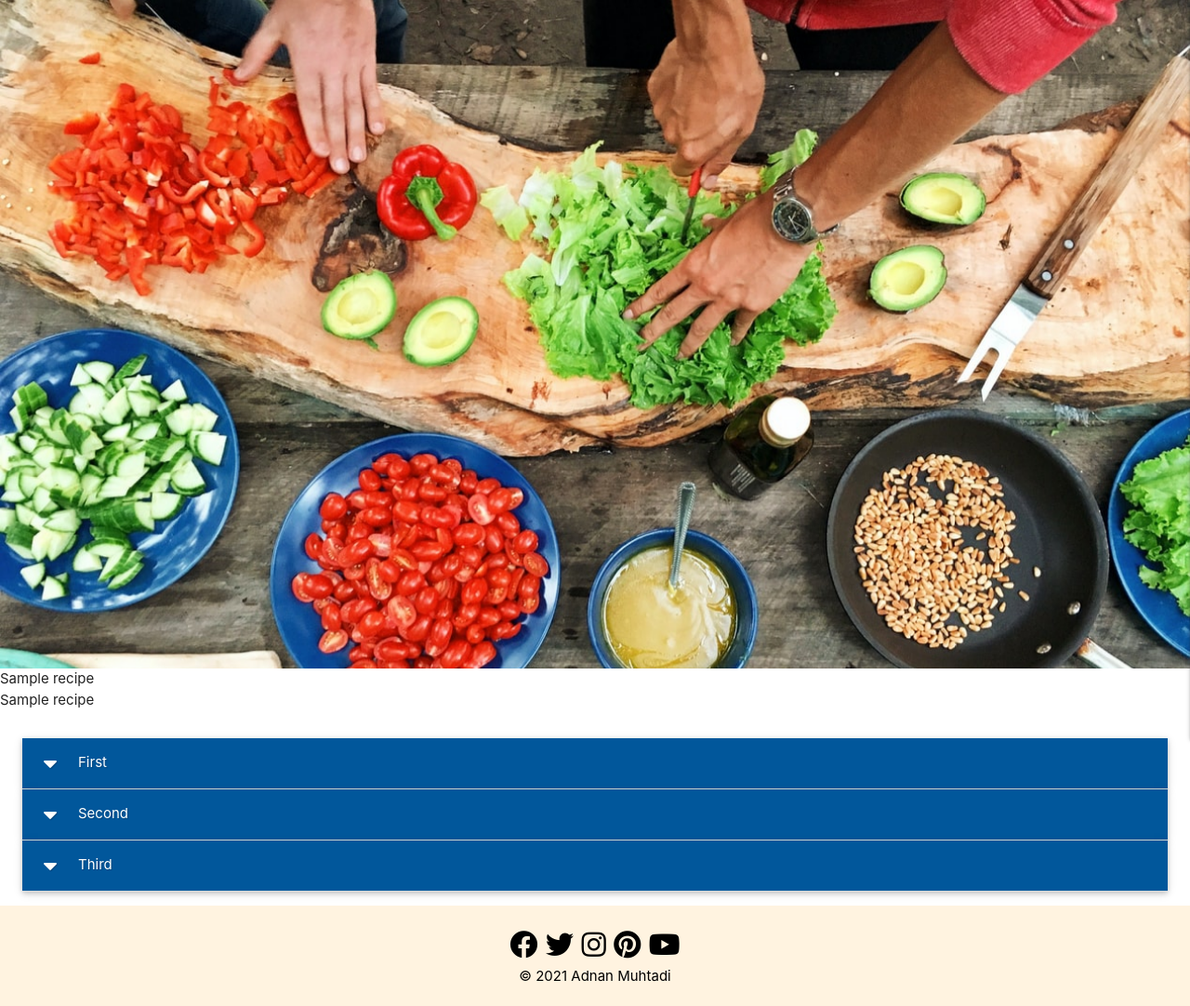
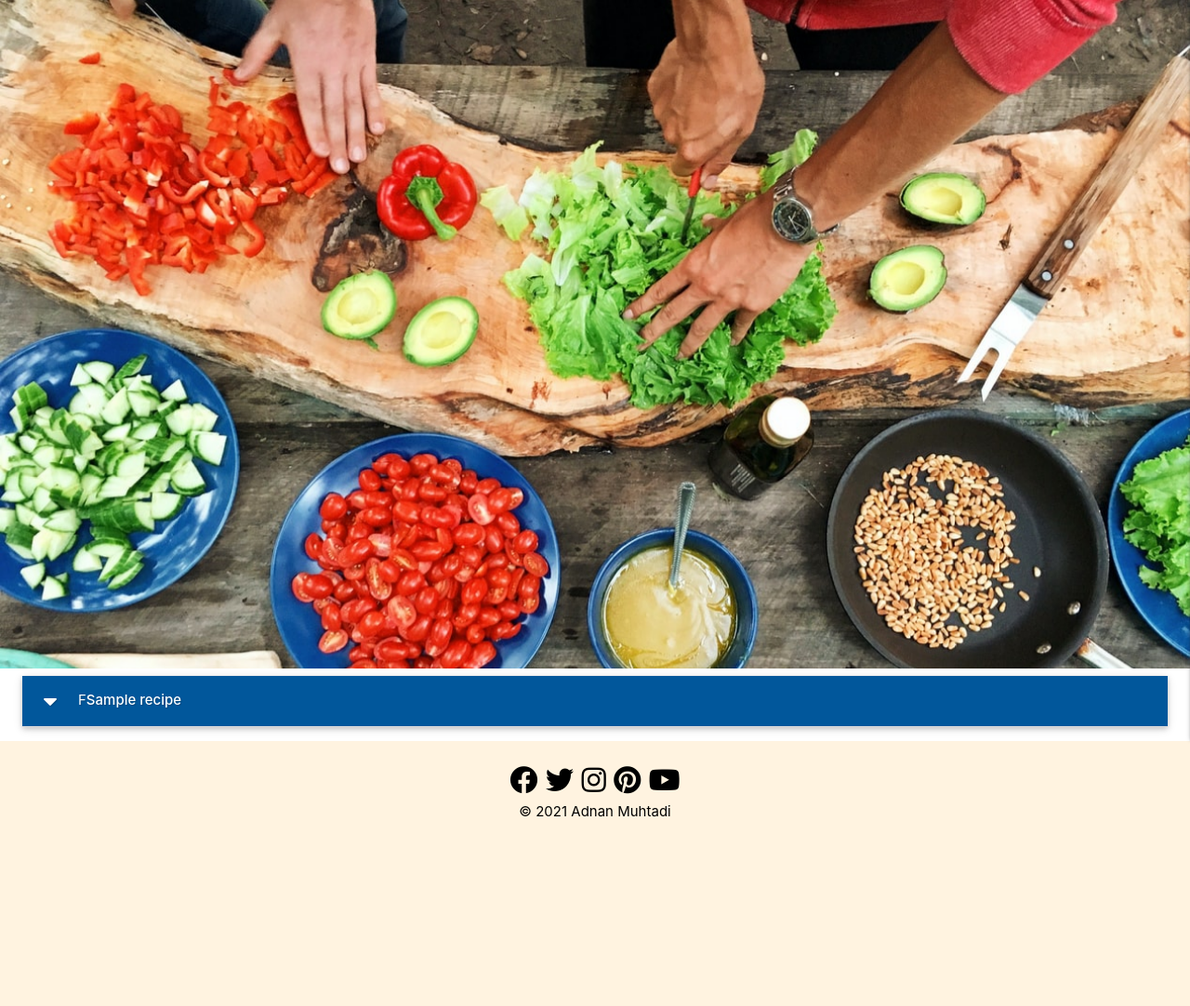
Before and after one commit to adnanmuhtadi/milestone-project-3, a Flask app: page / in a window 1280 px wide. Shown: the part 65-1147 px from the top of the page at 93% size. After the commit the page ends 944 px from the top, so only its background shows below. Run offline with Flask 2, Linux system fonts and the light colour scheme; a database or web service that is not in the repository returns one stand-in record (values such as "Sample title"); some libraries are stand-ins or nearby versions.

Commit message:
Mod - Removed test data
Removed test data from recipes.html and my_recipes.html to add the display i am trying to achieve

```diff
--- a/app.py
+++ b/app.py
@@ -22,18 +22,18 @@ mongo = PyMongo(app)
 @app.route("/")
 @app.route("/get_recipes")
 def get_recipes():
-    recipes = mongo.db.recipes.find()
+    recipes = list(mongo.db.recipes.find())
     return render_template("recipes.html", recipes=recipes)
 
 
-@app.route("/")
-@app.route("/get_my_recipes")
+@ app.route("/")
+@ app.route("/get_my_recipes")
 def get_my_recipes():
     recipes = mongo.db.recipes.find()
     return render_template("my-recipes.html", recipes=recipes)
 
 
-@app.route("/registration", methods=["GET", "POST"])
+@ app.route("/registration", methods=["GET", "POST"])
 def registration():
     if request.method == "POST":
         # checking if username already exists in the db
@@ -63,7 +63,7 @@ def registration():
     return render_template("registration.html")
 
 
-@app.route("/login", methods=["GET", "POST"])
+@ app.route("/login", methods=["GET", "POST"])
 def login():
     if request.method == "POST":
         # check if username exists in db
@@ -90,7 +90,7 @@ def login():
     return render_template("login.html")
 
 
-@app.route("/profile/<username>", methods=["GET", "POST"])
+@ app.route("/profile/<username>", methods=["GET", "POST"])
 def profile(username):
     # grab the session user's fname from db
     fname = mongo.db.users.find_one(
@@ -102,7 +102,7 @@ def profile(username):
     return redirect(url_for("login"))
 
 
-@app.route("/logout")
+@ app.route("/logout")
 def logout():
     # remove user from session cookie
     flash("You have been logged out")
--- a/templates/recipes.html
+++ b/templates/recipes.html
@@ -9,25 +9,18 @@
 </div>
 
     <!-- the variable that is created to display content from the DB "recipe" -->
-    {% for recipe in recipes %}
-        {{ recipe.recipe_name }}<br>
-        {{ recipe.meal_name }}<br>
-        {{ recipe.is_share }}<br>
-    {% endfor %}
-
     <ul class="collapsible popout">
+        {% for recipe in recipes %}
         <li>
-            <div class="collapsible-header white-text light-blue darken-4 text-shadow"><i class="fas fa-caret-down"></i>First</div>
-            <div class="collapsible-body"><span>Lorem ipsum dolor sit amet.</span></div>
+            <div class="collapsible-header white-text light-blue darken-4 text-shadow">
+                <i class="fas fa-caret-down"></i>F
+                <strong>{{ recipe.recipe_name }}</strong>
+            </div>
+            <div class="collapsible-body">
+                {{ recipe.meal_name }}
+            </div>
         </li>
-        <li>
-            <div class="collapsible-header white-text light-blue darken-4 text-shadow"><i class="fas fa-caret-down"></i>Second</div>
-            <div class="collapsible-body"><span>Lorem ipsum dolor sit amet.</span></div>
-        </li>
-        <li>
-            <div class="collapsible-header white-text light-blue darken-4 text-shadow"><i class="fas fa-caret-down"></i>Third</div>
-            <div class="collapsible-body"><span>Lorem ipsum dolor sit amet.</span></div>
-        </li>
+         {% endfor %}
     </ul>
 
 {% endblock %}
```
Also changed, not shown: templates/my-recipes.html (+0 -19 lines).
